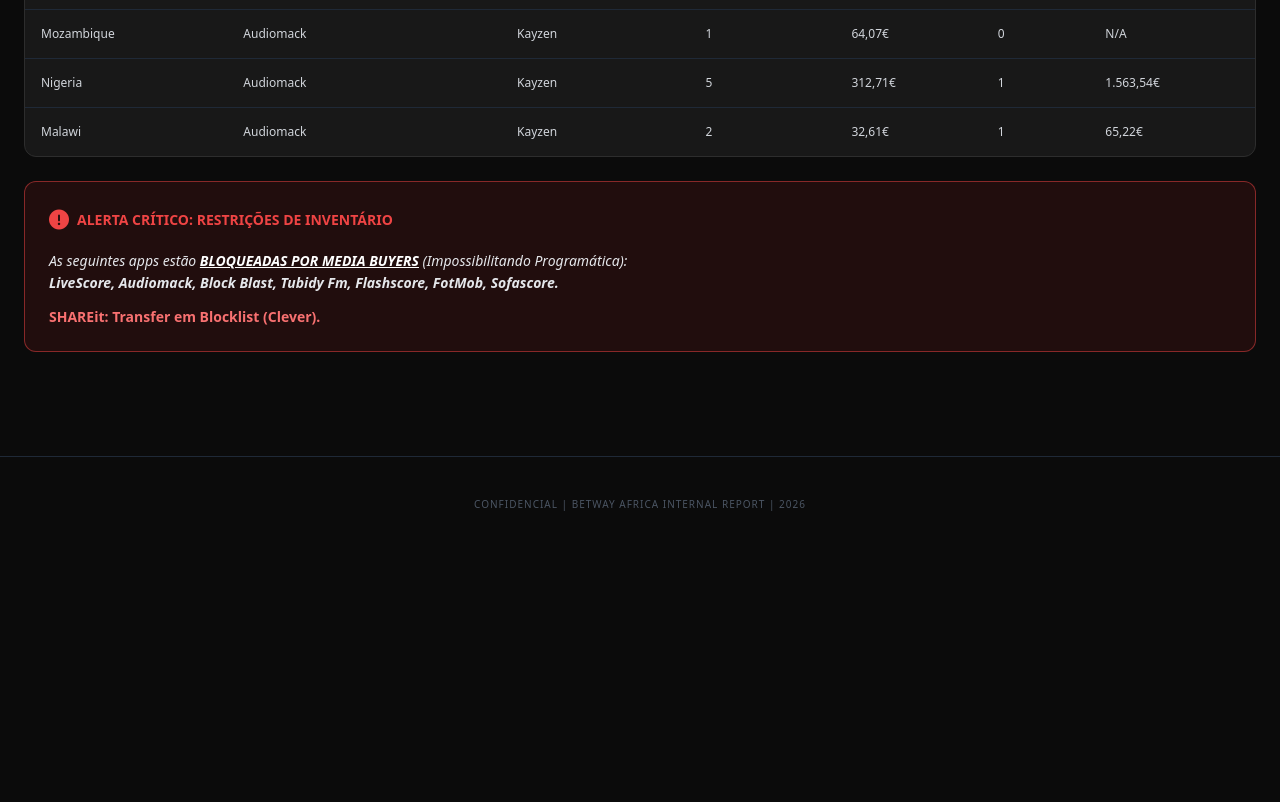
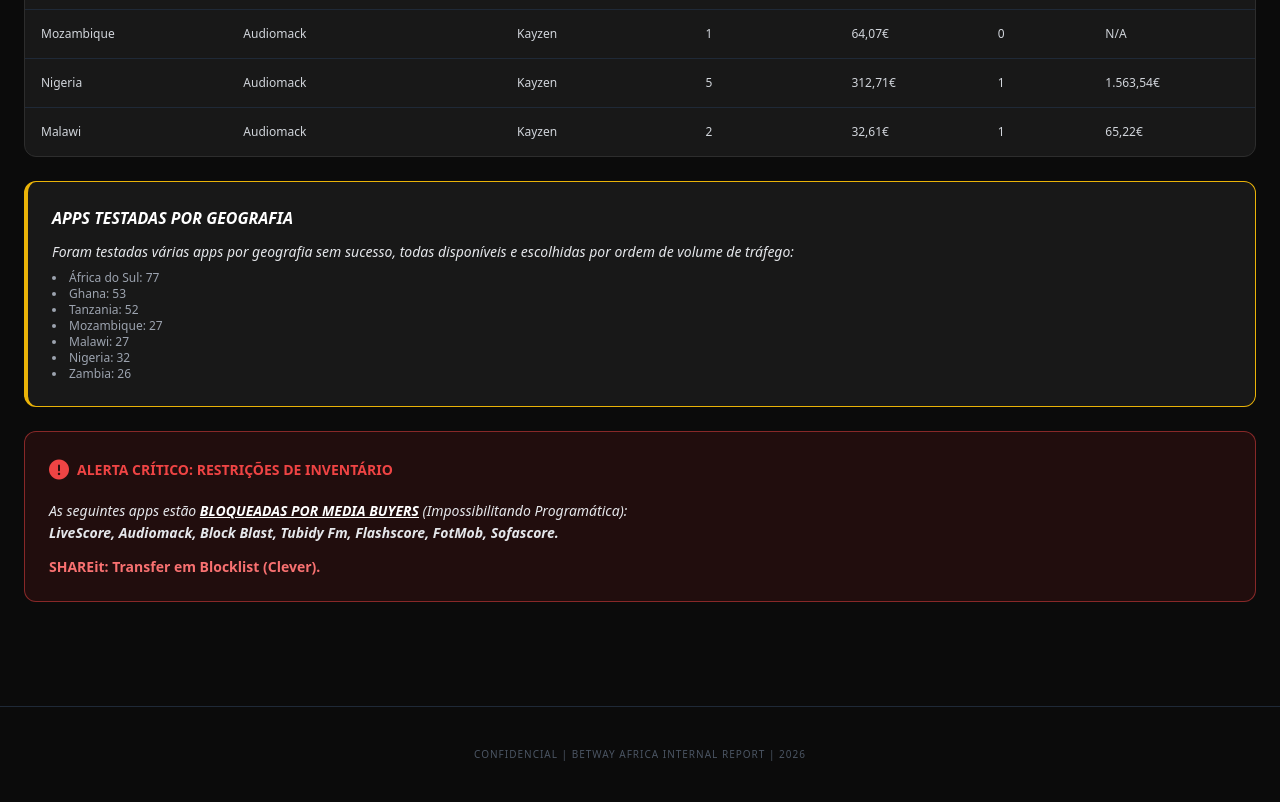
Before and after one commit to catarinadorey/Betway-Africa_Programatica_2025, a plain HTML site: page index.html in a window 1280 px wide. Shown: the part 2398-3200 px from the top of the page. Before the commit the page ends 2950 px from the top, so only its background shows below. Drawn offline with nearby package versions, Linux system fonts and the light colour scheme.

Commit message:
Update index.html

```diff
--- a/index.html
+++ b/index.html
@@ -212,7 +212,21 @@
                     </table>
                 </div>
             </div>
-
+            <div class="card p-6 mt-6 border-l-4 border-yellow-500">
+                <h3 class="font-black text-white italic uppercase mb-3">Apps Testadas por Geografia</h3>
+                <p class="text-sm text-gray-200 italic mb-2">
+        Foram testadas várias apps por geografia sem sucesso, todas disponíveis e escolhidas por ordem de volume de tráfego:
+                </p>
+                <ul class="list-disc list-inside text-xs text-gray-400">
+                    <li>África do Sul: 77</li>
+                    <li>Ghana: 53</li>
+                    <li>Tanzania: 52</li>
+                    <li>Mozambique: 27</li>
+                    <li>Malawi: 27</li>
+                    <li>Nigeria: 32</li>
+                    <li>Zambia: 26</li>
+                </ul>
+</div>
             <div class="bg-red-900/20 border border-red-500/50 p-6 rounded-xl mt-6">
                 <h3 class="text-red-500 font-black text-sm uppercase mb-4 flex items-center">
                     <i class="fas fa-exclamation-circle mr-2 text-xl"></i> Alerta Crítico: Restrições de Inventário
```
